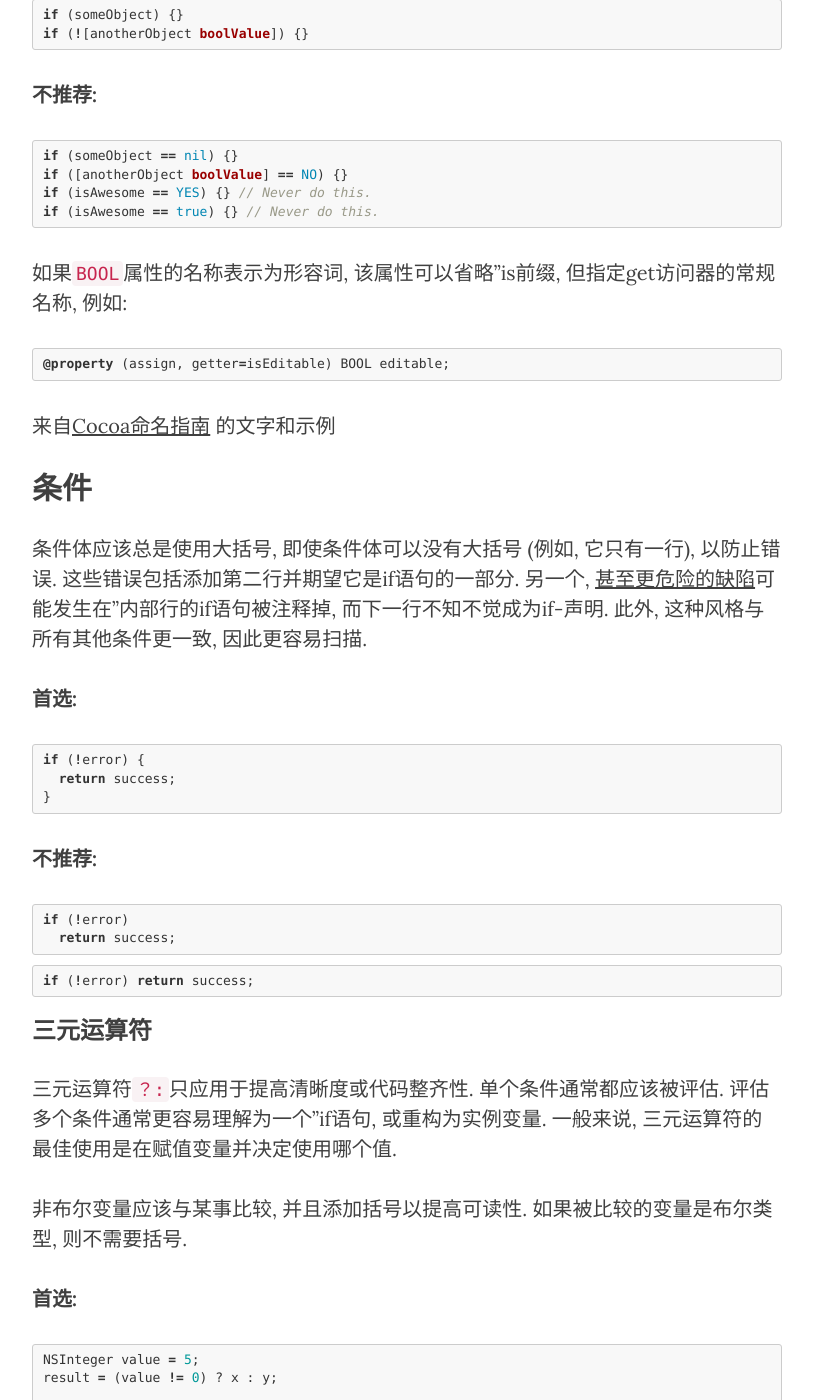
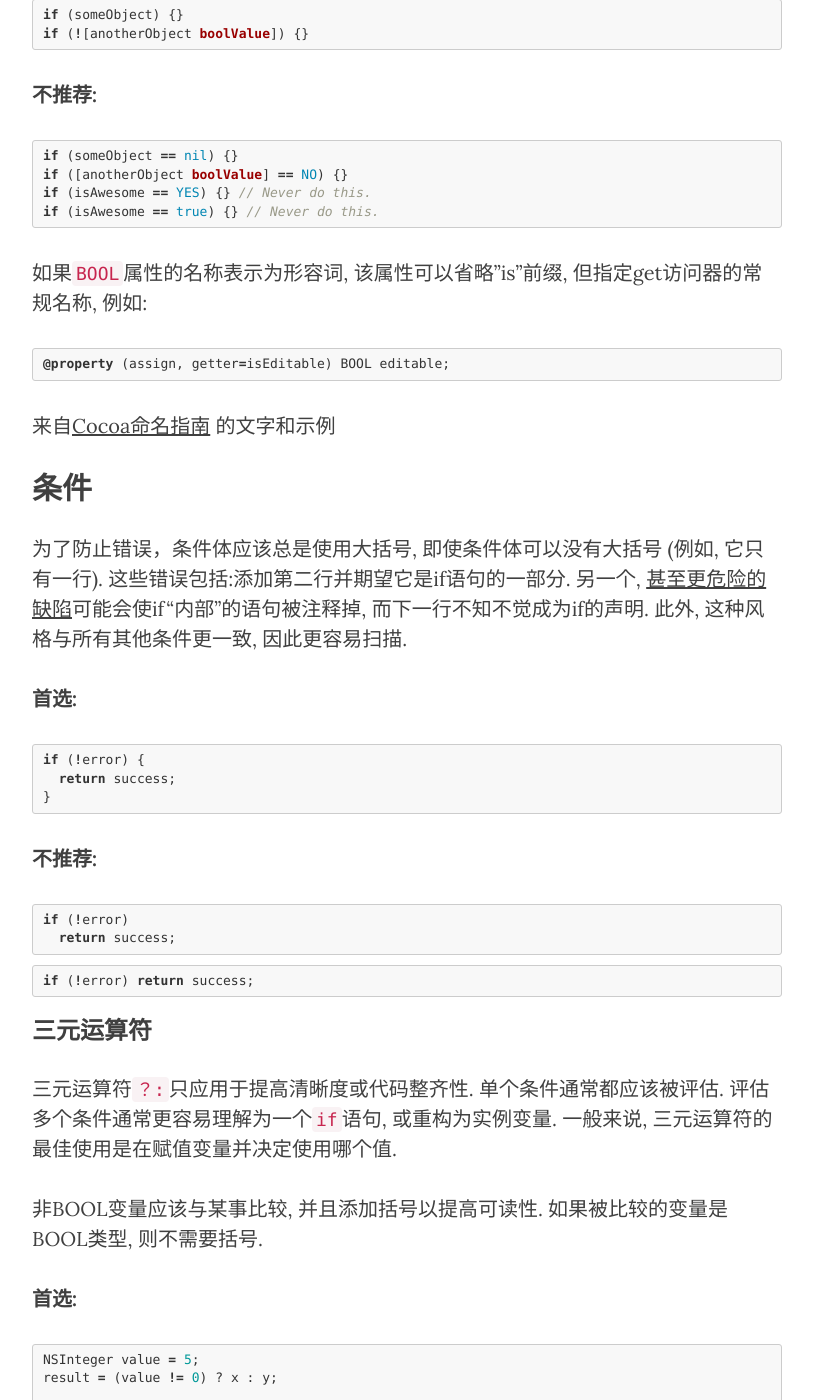
Before and after one commit to DavidHu0921/davidhu0921.github.io, a Jekyll site: the page built from _posts/2017-03-14-Objective-C风格指南.md, in a window 1280 px wide and 1400 px high, scrolled down 12395 px. Shown: the whole window, without its empty margins (233-1046 px from the left). Built offline with Jekyll 4.4.1, drawn with Linux system fonts in a browser that asks for light colours; nearby versions of some CDN libraries; some of the changed text lies outside the part shown.

Commit message:
modify some files

````diff
--- a/_posts/2017-03-14-Objective-C风格指南.md
+++ b/_posts/2017-03-14-Objective-C风格指南.md
@@ -524,7 +524,7 @@ if (isAwesome == YES) {} // Never do this.
 if (isAwesome == true) {} // Never do this.
 ```
 
-如果`BOOL`属性的名称表示为形容词, 该属性可以省略"is前缀, 但指定get访问器的常规名称, 例如:
+如果`BOOL`属性的名称表示为形容词, 该属性可以省略"is"前缀, 但指定get访问器的常规名称, 例如:
 
 ```objc
 @property (assign, getter=isEditable) BOOL editable;
@@ -534,7 +534,7 @@ if (isAwesome == true) {} // Never do this.
 
 ## 条件
 
-条件体应该总是使用大括号, 即使条件体可以没有大括号 (例如, 它只有一行), 以防止错误. 这些错误包括添加第二行并期望它是if语句的一部分. 另一个, [甚至更危险的缺陷](http://programmers.stackexchange.com/a/16530)可能发生在"内部行的if语句被注释掉, 而下一行不知不觉成为if-声明. 此外, 这种风格与所有其他条件更一致, 因此更容易扫描.
+为了防止错误，条件体应该总是使用大括号, 即使条件体可以没有大括号 (例如, 它只有一行). 这些错误包括:添加第二行并期望它是if语句的一部分. 另一个, [甚至更危险的缺陷](http://programmers.stackexchange.com/a/16530)可能会使if“内部”的语句被注释掉, 而下一行不知不觉成为if的声明. 此外, 这种风格与所有其他条件更一致, 因此更容易扫描.
 
 **首选:**
 
@@ -557,9 +557,9 @@ if (!error) return success;
 
 ### 三元运算符
 
-三元运算符`？:`只应用于提高清晰度或代码整齐性. 单个条件通常都应该被评估. 评估多个条件通常更容易理解为一个"if语句, 或重构为实例变量. 一般来说, 三元运算符的最佳使用是在赋值变量并决定使用哪个值.
+三元运算符`？:`只应用于提高清晰度或代码整齐性. 单个条件通常都应该被评估. 评估多个条件通常更容易理解为一个`if`语句, 或重构为实例变量. 一般来说, 三元运算符的最佳使用是在赋值变量并决定使用哪个值.
 
-非布尔变量应该与某事比较, 并且添加括号以提高可读性. 如果被比较的变量是布尔类型, 则不需要括号.
+非BOOL变量应该与某事比较, 并且添加括号以提高可读性. 如果被比较的变量是BOOL类型, 则不需要括号.
 
 **首选:**
 
````
Also changed, not shown: other parts of _posts/2017-03-14-Objective-C风格指南.md (+6 -7 lines).
